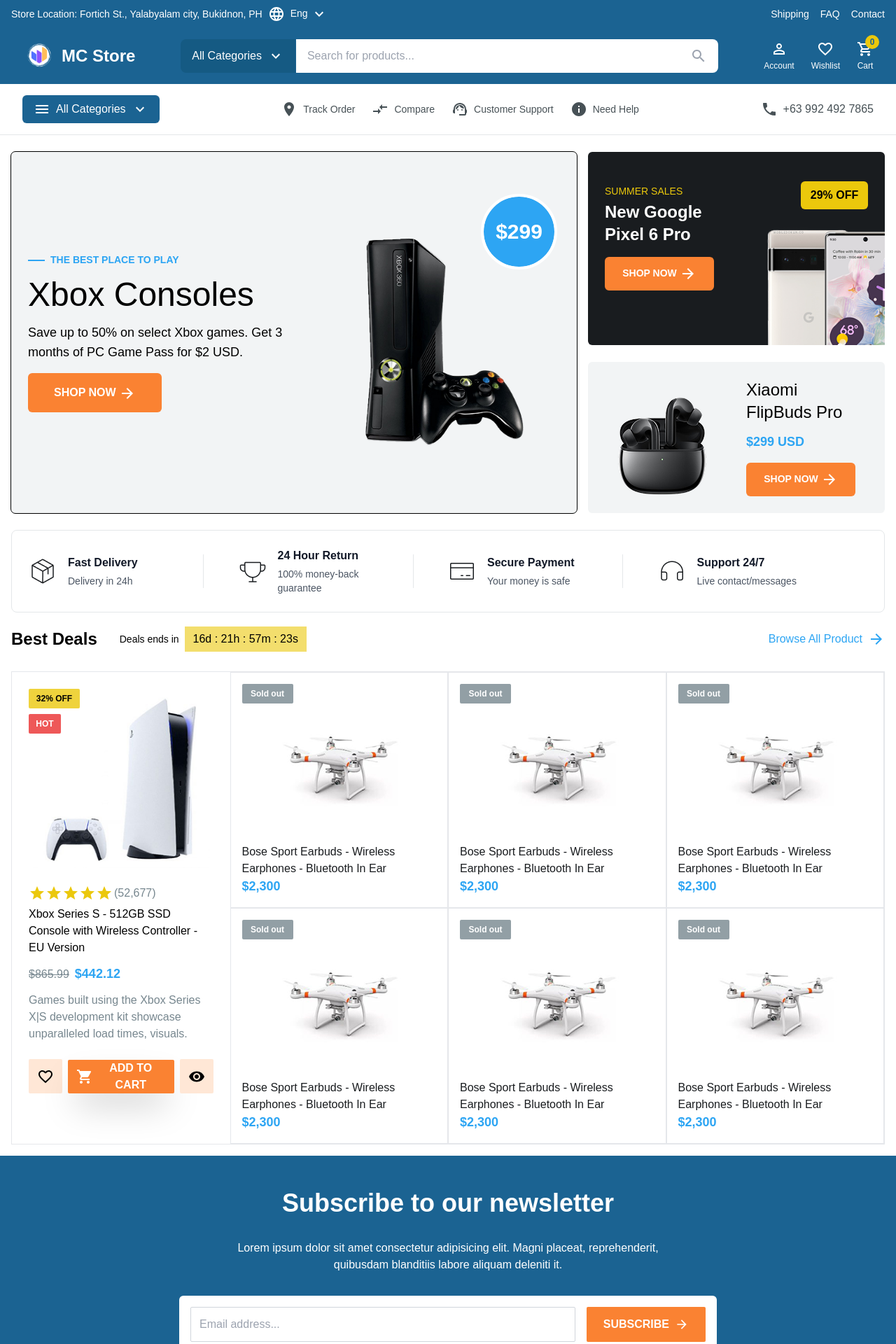
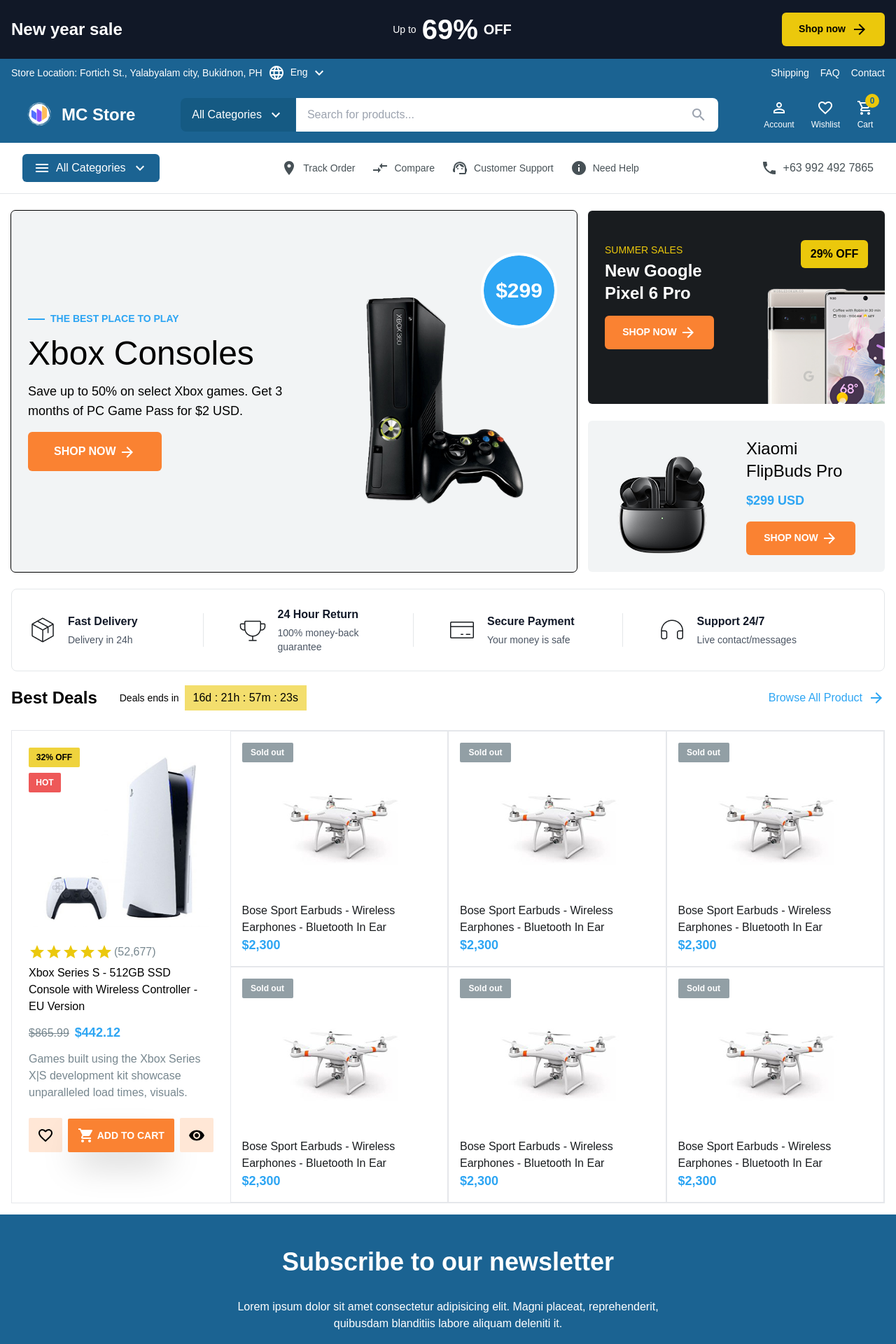
Before and after one commit to SeanSo-hub/MC-Store, a Next.js app: page / in a window 1280 px wide. Shown: the top 1920 px of the page at 70% size. Built offline with nearby package versions, Linux system fonts and the light colour scheme.

Commit message:
added notif banner

```diff
--- /dev/null
+++ b/app/components/Header/Banner.tsx
@@ -0,0 +1,29 @@
+import React from 'react'
+import ArrowForwardIcon from '@mui/icons-material/ArrowForward';
+
+function Banner() {
+  return (
+    <header className="bg-gray-900 text-white hidden sm:block">
+      <div className="flex justify-between items-center max-w-7xl mx-auto px-4 py-3">
+        <div>
+          <h1 className="text-2xl font-semibold">New year sale</h1>
+        </div>
+        <div className="flex justify-center items-center gap-2">
+          <h1 className="text-sm font-medium">Up to</h1>
+          <span className="text-[40px] font-semibold text-center">
+            69%
+          </span>
+          <h1 className="text-xl font-semibold">OFF</h1>
+        </div>
+        <div>
+          <button className="bg-[#EBC80C] text-black px-6 py-3 rounded-md text-sm font-bold">
+            Shop now
+            <ArrowForwardIcon className='ml-2' />
+          </button>
+        </div>
+      </div>
+    </header>
+  );
+}
+
+export default Banner
--- a/app/components/Header/NavBar.tsx
+++ b/app/components/Header/NavBar.tsx
@@ -3,10 +3,12 @@
 import SearchBar from "./SearchBar";
 import InfoBar from "./InfoBar";
 import ContactBar from "./ContactBar";
+import Banner from "./Banner";
 
 const NavBar = () => {
   return (
     <div>
+      <Banner />
       <InfoBar />
       <header className="border-b-[1px] border-b-[#E4E7E9]">
         <SearchBar />
--- a/app/components/Main/Deals.tsx
+++ b/app/components/Main/Deals.tsx
@@ -73,11 +73,11 @@
               Games built using the Xbox Series X|S development kit showcase
               unparalleled load times, visuals.
             </p>
-            <div className="flex justify-between items-center gap-2">
+            <div className="flex items-center gap-2">
               <button className="bg-[#FFE7D6] p-[12px] rounded-sm">
                 <FavoriteBorderIcon />
               </button>
-              <button className="uppercase bg-[#FA8232] w-full p-3 rounded-sm text-white flex justify-center items-center font-bold shadow-2xl max-h-[48px]">
+              <button className="uppercase bg-[#FA8232] w-full p-3 rounded-sm text-white flex justify-center items-center font-bold text-sm shadow-2xl max-h-12">
                 <ShoppingCartIcon className="mr-[4px] flex-shrink-0" />
                 Add to cart
               </button>
```
